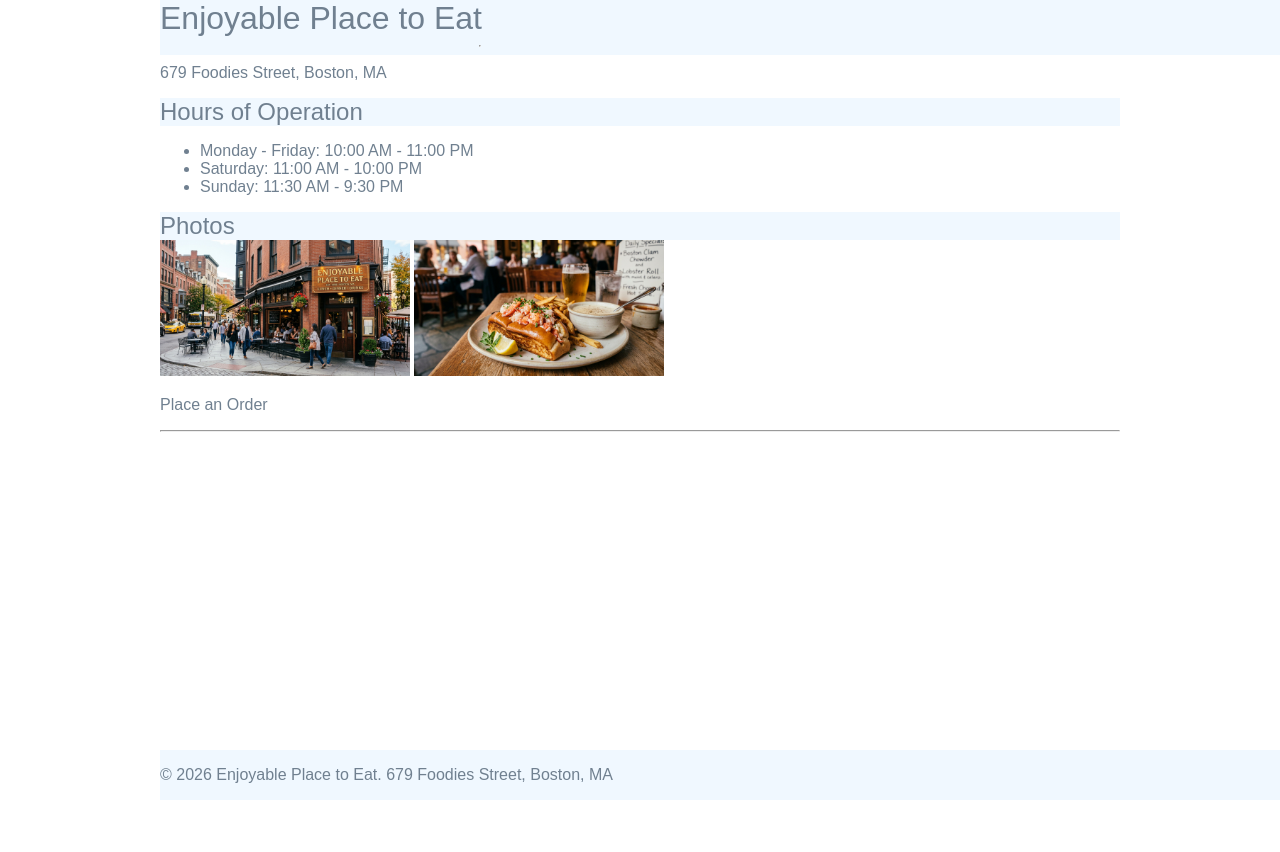
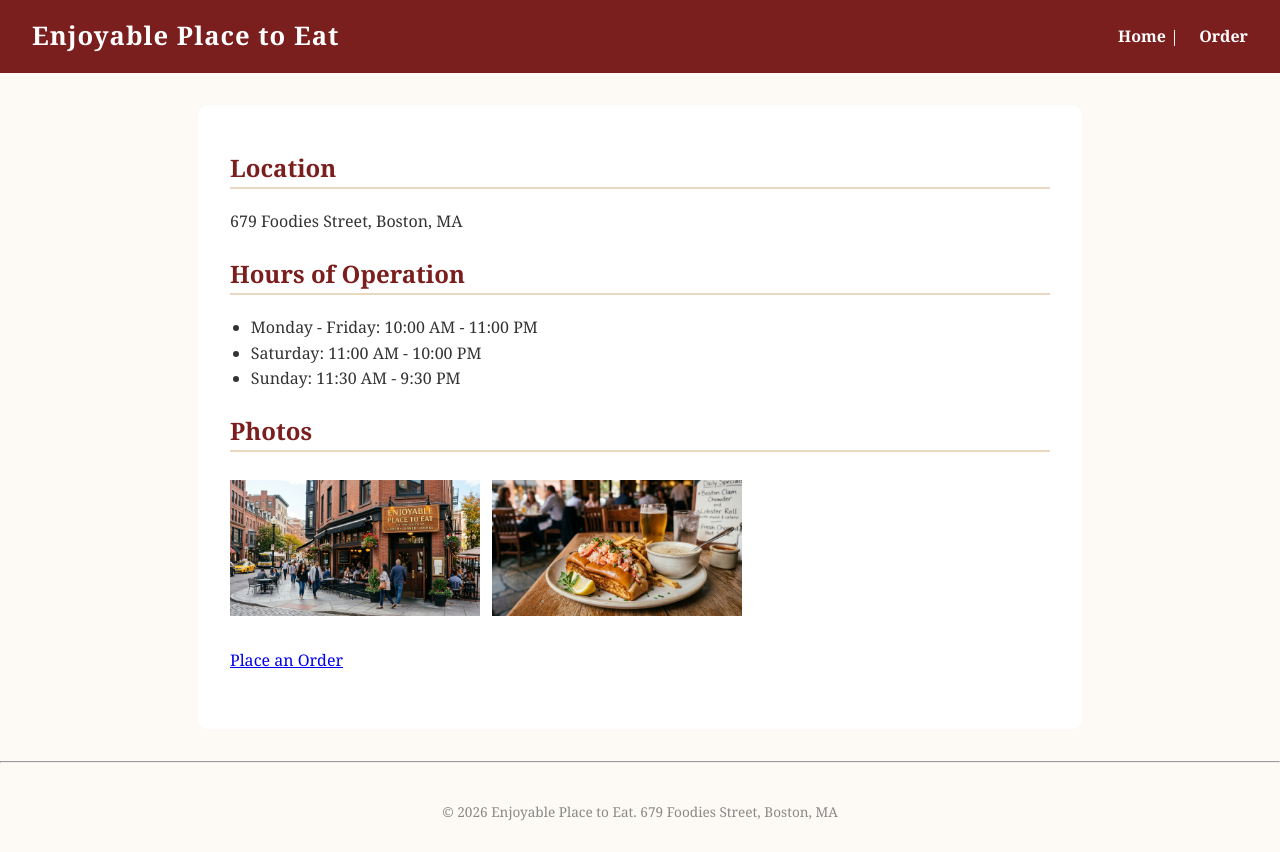
Before and after one commit to sszhan24/CS412, a Django app: page /restaurant/ in a window 1280 px wide. Before the commit the page ends 800 px from the top, so only its background shows below. Run offline with Django 5.2, Linux system fonts and the light colour scheme.

Commit message:
did some needed styling and made sure it works

```diff
--- /dev/null
+++ b/restaurant/static/static/styles.css
@@ -0,0 +1,119 @@
+/* styles.css
+Sion Zhan (sszhan24@bu.edu), 9/22/26
+Description: Styling for the restaurant app. */
+
+body {
+    font-family: Georgia, 'Times New Roman', serif;
+    background: #fdfaf5;
+    color: #333;
+    margin: 0;
+    line-height: 1.6;
+}
+
+header {
+    background: #7b1e1e;
+    color: #fff;
+    padding: 1rem 2rem;
+    display: flex;
+    justify-content: space-between;
+    align-items: center;
+}
+
+header h1 {
+    margin: 0;
+    font-size: 1.6rem;
+    letter-spacing: 1px;
+}
+
+nav a {
+    color: #fff;
+    margin-left: 1rem;
+    text-decoration: none;
+    font-weight: bold;
+}
+
+nav a:hover {
+    text-decoration: underline;
+}
+
+main {
+    max-width: 820px;
+    margin: 2rem auto;
+    background: #fff;
+    padding: 1.5rem 2rem 2.5rem;
+    border-radius: 10px;
+    box-shadow: 0 3px 12px rgba(0,0,0,0,.08);
+}
+
+h2 {
+    color: #7b1e1e;
+    border-bottom: 2px solid #e8d8c0;
+    padding-bottom: 0.4 px 1rem;
+}
+
+h3 {
+    color: #7b1e1e;
+    margin-top: 1.5rem;
+}
+
+label {
+    cursor: pointer;
+}
+
+input[type="text"],
+input[type="tel"],
+input[type="email"],
+textarea {
+    padding: 04.rem;
+    border: 1px solid #ccc;
+    border-radius: 4px;
+    font-size: 1rem;
+    width: 100%;
+    max-width: 400px;
+    box-sizing: border-box;
+}
+
+input[type="checkbox"] {
+    margin-right: 0.4rem;
+}
+
+em {
+    color: #666;
+    font-size: 0.9rem;
+    display: inline-block;
+    margin: 0.25rem 0 0.5rem 1.5rem;
+}
+
+img {
+    margin: 0.5rem 0.5rem 0.5rem 0;
+}
+
+ul {
+    padding-left: 1.3rem;
+}
+
+form p {
+    margin: 0.75rem 0;
+}
+
+input[type="submit"] {
+    background: #7b1e1e;
+    color: white;
+    border: none;
+    padding: 0.75rem 1.75rem;
+    font-size: 1rem;
+    border-radius: 5px;
+    cursor: pointer;
+    margin-top: 1rem;
+}
+
+input[type="submit"]:hover {
+    background: #5e1515;
+}
+
+footer {
+    text-align: center;
+    padding: 1rem;
+    color: #888;
+    font-size: 0.85rem;
+}
--- a/restaurant/templates/restaurant/base.html
+++ b/restaurant/templates/restaurant/base.html
@@ -1,10 +1,13 @@
 <!-- restaurant/templates/restaurant/base.html-->
+<!-- Sion Zhan (sszhan24@bu.edu), 9/18/26 -->
+<!-- base page providing header and navigation for the page. Also includes needed styling info -->
+
 {% load static %}
 <!DOCTYPE html>
 <html>
 <head>
     <title>{% block title %}Enjoyable Place to Eat{% endblock %}</title>
-    <link rel="stylesheet" href="{% static 'styles.css' %}">
+    <link rel="stylesheet" href="{% static 'static/styles.css' %}">
 </head>
 <body>
     <header>
@@ -13,11 +16,11 @@
             <a href="{% url 'main' %}">Home</a> |
             <a href="{% url 'order' %}">Order</a>
         </nav>
-        <hr>
     </header>
-
-    {% block content %}
-    {% endblock %}
+    <main>
+        {% block content %}
+        {% endblock %}
+    </main>
 
     <hr>
     <footer>
--- a/restaurant/templates/restaurant/confirmation.html
+++ b/restaurant/templates/restaurant/confirmation.html
@@ -1,4 +1,6 @@
 <!-- restaurants/templates/restaurant/confirmation.html-->
+ <!-- Sion Zhan (sszhan24@bu.edu), 9/18/26 -->
+  <!-- confirmation page, displayed after ordering -->
 
 {% extends 'restaurant/base.html' %}
 {% load static $}
--- a/restaurant/templates/restaurant/main.html
+++ b/restaurant/templates/restaurant/main.html
@@ -1,4 +1,6 @@
 <!-- restaurant/templates/restaurant/main.html-->
+ <!-- Sion Zhan (sszhan24@bu.edu), 9/18/26 -->
+  <!-- main web page for the restaurant -->
 
 {% extends 'restaurant/base.html' %}
 {% load static %}
@@ -17,9 +19,9 @@
 </ul>
 
 <h2>Photos</h2>
-<img src="{% static 'images/restaurant_photo.jpg' %}" alt="The Restaurant" width="250">
+<img src="{% static 'static/images/restaurant_photo.jpg' %}" alt="The Restaurant" width="250">
 
-<img src="{% static 'images/restaurant_food_ex.jpg' %}" alt="Our Most Popular" width="250">
+<img src="{% static 'static/images/restaurant_food_ex.jpg' %}" alt="Our Most Popular" width="250">
 
 <p><a href="{% url 'order' %}">Place an Order</a></p>
 
--- a/restaurant/templates/restaurant/order.html
+++ b/restaurant/templates/restaurant/order.html
@@ -1,4 +1,6 @@
 <!-- restaurant/templates/restaurant/order.html -->
+ <!-- Sion Zhan (sszhan24@bu.edu), 9/18/26 -->
+  <!-- food ordering page, displays order form -->
 
 {% extends 'restaurant/base.html' %}
 {% load static %}
--- a/restaurant/views.py
+++ b/restaurant/views.py
@@ -93,7 +93,7 @@ def confirmation(request):
         else:
             #otherwise has to be daily special
             price = float(request.POST.get("daily_special_price", 0))
-            order_items.append({
+            ordered_items.append({
                 "name": name,
                 "price": price,
                 "options": [],
@@ -116,6 +116,7 @@ def confirmation(request):
     context = {
         "ordered_items": ordered_items,
         "total": total,
+        "customer": customer,
         "instructions": instructions,
         "ready_time": ready_time,
     }
```
Also changed, not shown: restaurant/static/static/images/restaurant_food_ex.jpg (renamed from restaurant/static/images/restaurant_food_ex.jpg), restaurant/static/static/images/restaurant_photo.jpg (renamed from restaurant/static/images/restaurant_photo.jpg).
